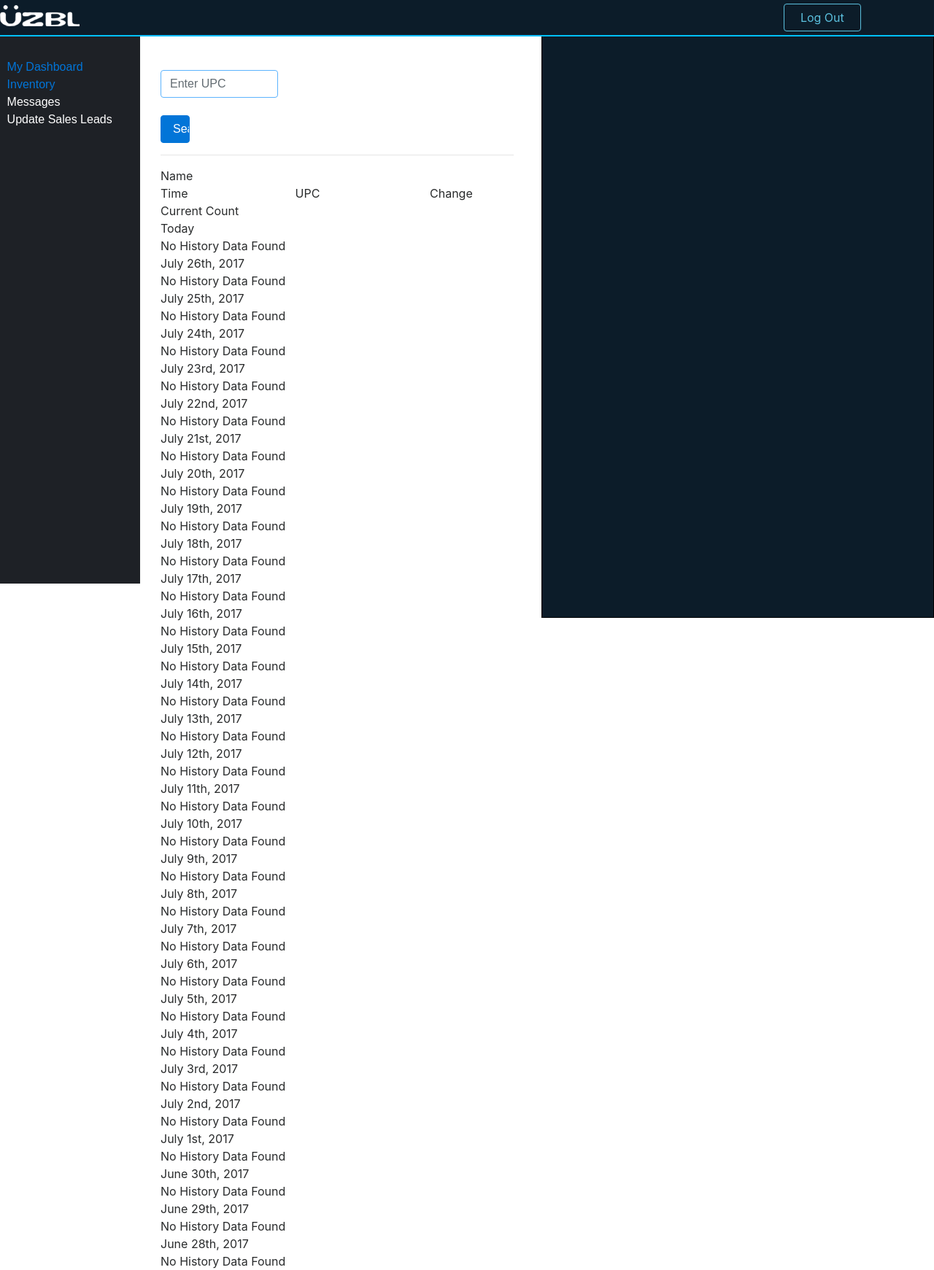
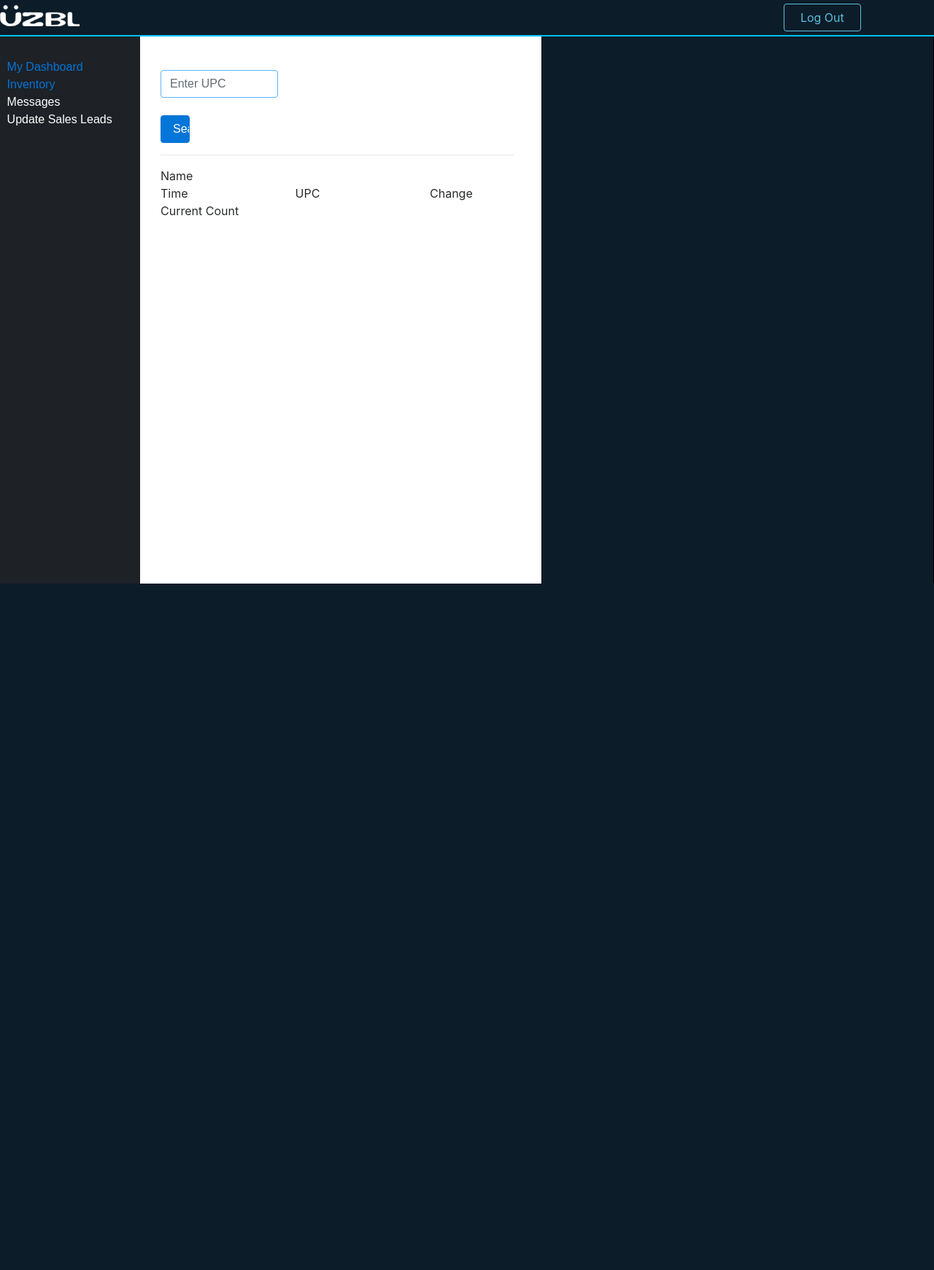
Before and after one commit to SeanMee86/UZBL_Inventory_software, a PHP site: page /history_feature/index.php in a window 1280 px wide. Shown: the whole page at 73% size. After the commit the page ends 800 px from the top, so only its background shows below. Run offline with PHP 8.4, Linux system fonts and the light colour scheme; the visitor is signed in with stand-in values (Sample User, id 1); tables that the repository leaves empty or names only in its code hold one stand-in row (values such as "Sample post"); some libraries are stand-ins or nearby versions.

Commit message:
updated ui/ux of history feature

```diff
--- a/history_feature/index.php
+++ b/history_feature/index.php
@@ -8,6 +8,7 @@ if(isset($_SESSION['user_info'])){
     $sql = "DELETE FROM `history` WHERE `timestamp` < (NOW() - INTERVAL 180 DAY)";
     $result = mysqli_query($conn, $sql);
     if(!isset($_POST['submit'])) {
+
         function selectHistory($start_date, $end_date)
         {
             global $conn;
@@ -20,7 +21,13 @@ if(isset($_SESSION['user_info'])){
                 while ($row = mysqli_fetch_assoc($result)) {
                     $data[] = $row;
                 }
+                if($start_date == 0){
+                    echo '<div class="day_of_week">Today</div>';
+                }else {
+                    echo '<div class="day_of_week">' . date('F jS, Y', mktime(0, 0, 0, date("m"), date("d") + ($start_date), date("Y"))) . '<div class="history_hr"></div></div>';
+                }
                 foreach ($data as $key => $value) {
+
                     if ($value['qty_difference'] > 0) {
                         $value['qty_difference'] = '+' . $value['qty_difference'];
                     }
@@ -38,12 +45,12 @@ if(isset($_SESSION['user_info'])){
                     echo '<br>';
                 }
                 echo '<br>';
-            } else {
-                echo 'No History Data Found';
             }
         }
     }else{
+
         $upc = $_POST['upc'];
+
         function selectHistory($start_date, $end_date)
         {
             global $upc;
@@ -54,11 +61,15 @@ if(isset($_SESSION['user_info'])){
                 AND `upc`=$upc
                 ORDER BY `timestamp` DESC";
             $result = mysqli_query($conn, $sql);
-            if (mysqli_num_rows($result) > 0) {
+            if ($result && mysqli_num_rows($result)>0) {
                 while ($row = mysqli_fetch_assoc($result)) {
                     $data[] = $row;
                 }
-                foreach ($data as $key => $value) {
+                if($start_date == 0){
+                    echo '<div class="day_of_week">Today</div>';
+                }else {
+                    echo '<div class="day_of_week">' . date('F jS, Y', mktime(0, 0, 0, date("m"), date("d") + ($start_date), date("Y"))) . '<div class="history_hr"></div></div>';
+                }                foreach ($data as $key => $value) {
                     if ($value['qty_difference'] > 0) {
                         $value['qty_difference'] = '+' . $value['qty_difference'];
                     }
@@ -76,8 +87,6 @@ if(isset($_SESSION['user_info'])){
                     echo '<br>';
                 }
                 echo '<br>';
-            } else {
-                echo 'No History Data Found';
             }
         }
     }
@@ -96,15 +105,12 @@ if(isset($_SESSION['user_info'])){
          <div class="history_labels labels_upc">UPC</div>
          <div class="history_labels labels_qty_diff">Change</div>
          <div class="history_labels labels_qty_curr">Current Count</div>';
-    echo '<div class="day_of_week current_day">Today<div class="history_hr"></div></div>';
-    for($i=0; $i>-30;$i--){
-        if ($i === 0) {
-            selectHistory($i, $i + 1);
-        } else {
-            echo '<div class="day_of_week">' . date('F jS, Y', mktime(0, 0, 0, date("m"), date("d") + ($i - 1), date("Y"))) . '<div class="history_hr"></div></div>';
-            selectHistory($i, $i + 1);
-        }
+
+    for($i=0; $i>-30;$i--)
+    {
+        selectHistory($i, $i + 1);
     }
+
     include '../components/footer/footer.php';
 
 }else{
```
